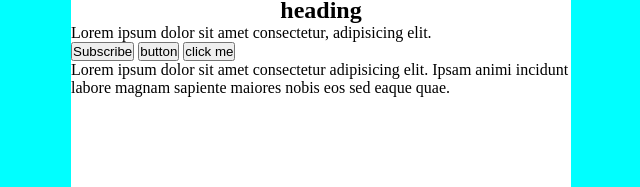
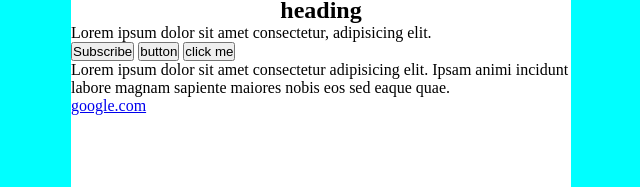
Before and after one commit to sagarbarman37/git, a plain HTML site: page index.html in a window 1280 px wide. Shown: the part 228-415 px from the top of the page, without its empty margins (319-959 px from the left). Drawn offline with Linux system fonts and the light colour scheme.

Commit message:
ancar tag

```diff
--- a/index.html
+++ b/index.html
@@ -22,6 +22,7 @@
         Lorem ipsum dolor sit amet consectetur adipisicing elit. Ipsam animi
         incidunt labore magnam sapiente maiores nobis eos sed eaque quae.
       </p>
+      <a href="#">google.com</a>
     </div>
   </body>
 </html>
```
